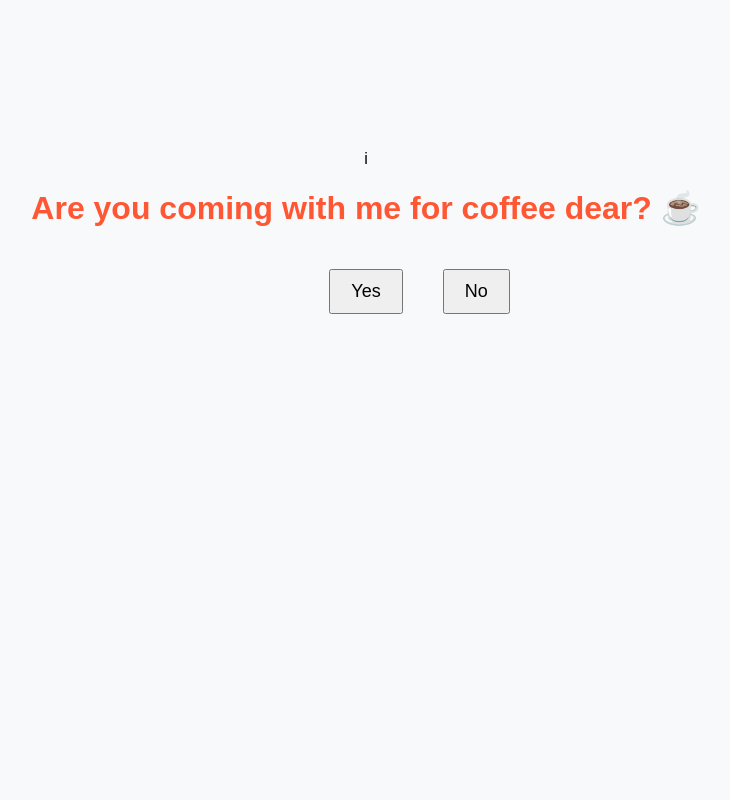
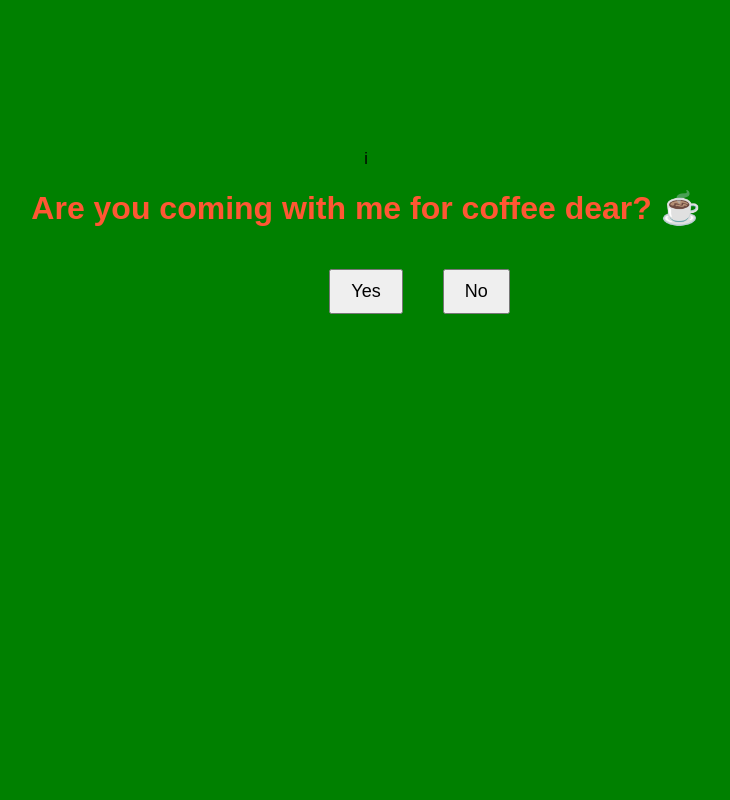
Before and after one commit to Bastindevops/python-game, a Flask app: page / in a window 1280 px wide. Shown: the whole page, without its empty margins (274-1004 px from the left). Run offline with Flask 3, Linux system fonts and the light colour scheme.

Commit message:
Update index.html

```diff
--- a/templates/index.html
+++ b/templates/index.html
@@ -8,7 +8,7 @@ i<!DOCTYPE html>
             font-family: Arial, sans-serif;
             text-align: center;
             margin-top: 150px;
-            background-color: #f8f9fa;
+            background-color: #008000;
         }
         h1 {
             color: #ff5733;
```
